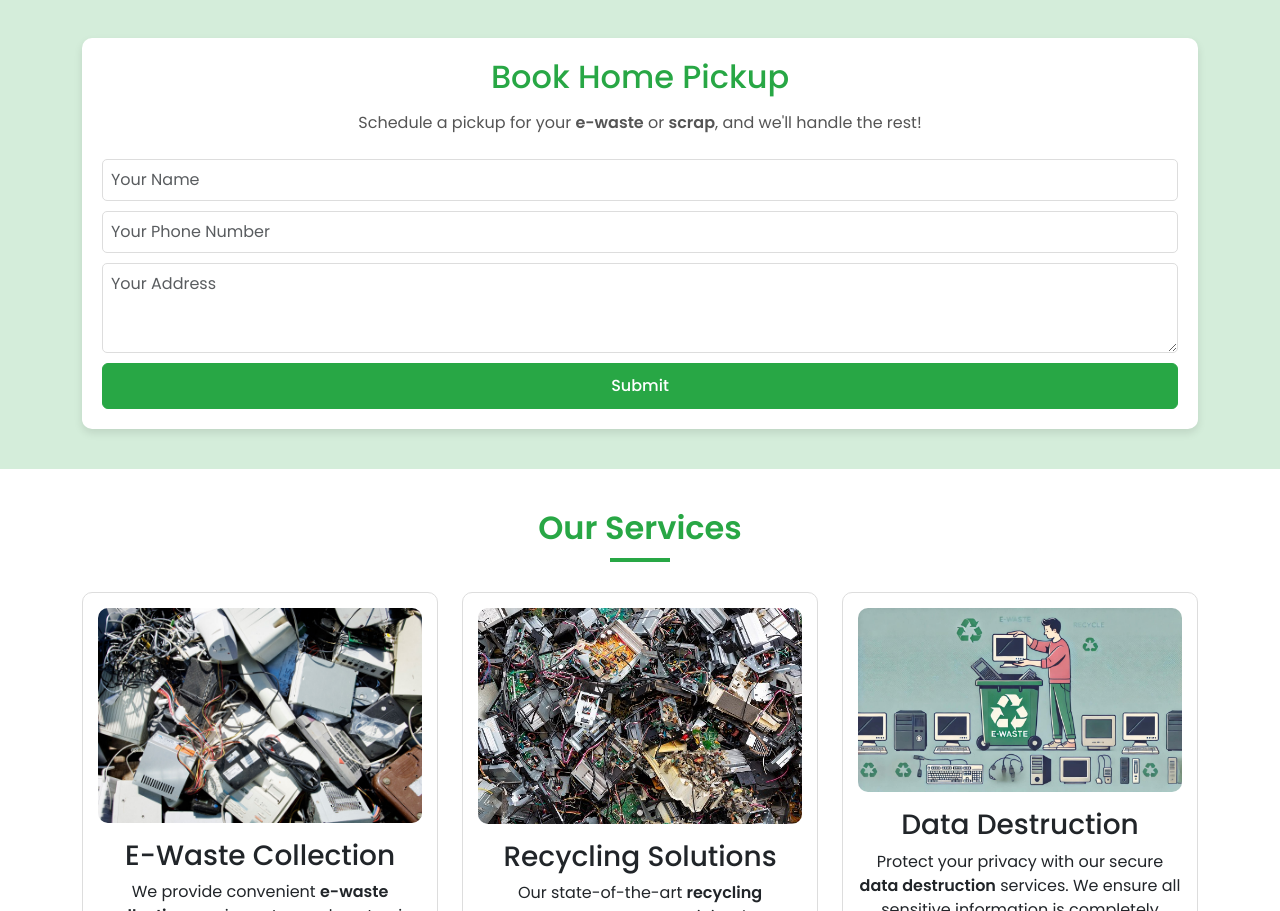
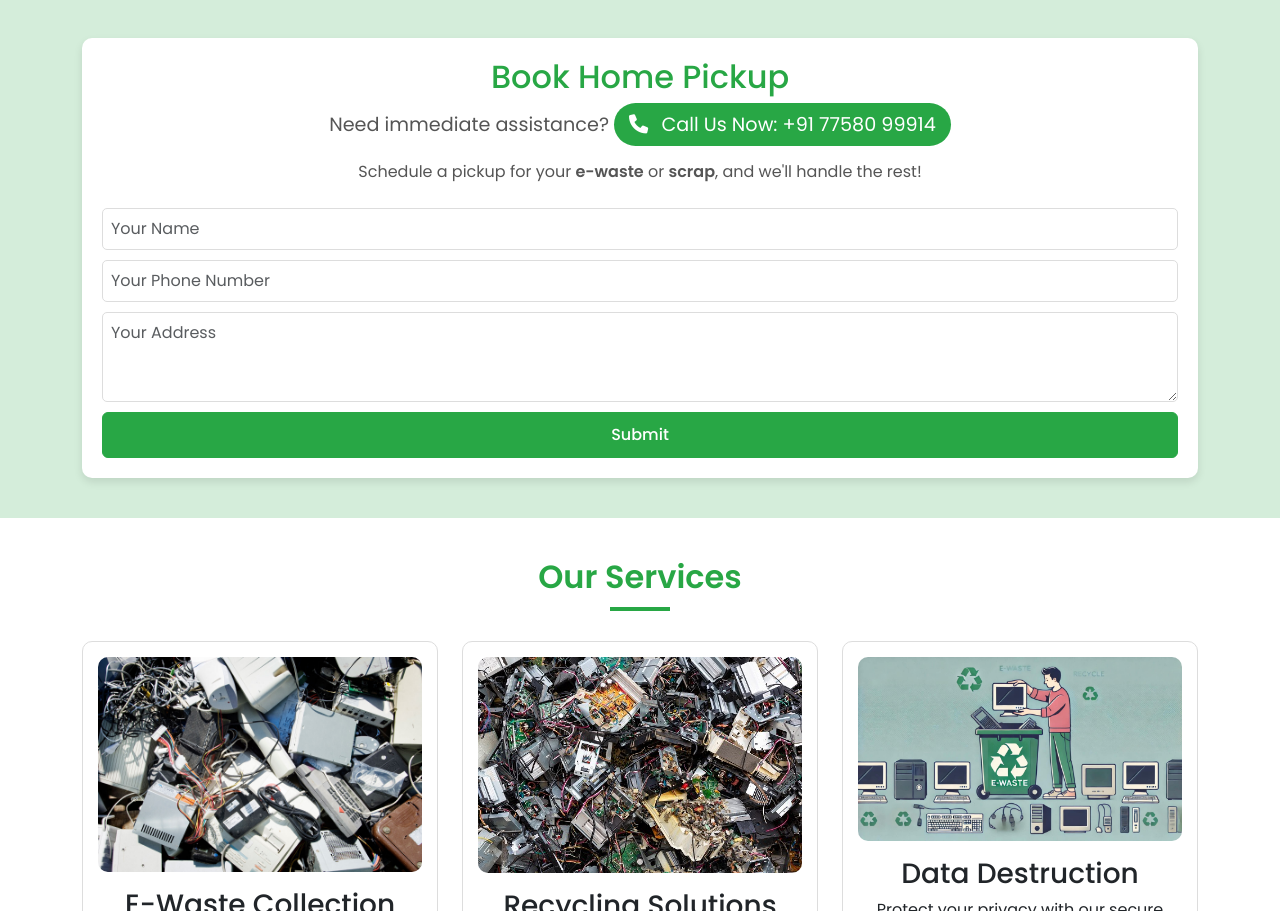
Before and after one commit to punegreenewasterecycler/shreesmarthrecycler.github.io, a plain HTML site: page index.html in a window 1280 px wide. Shown: the part 849-1760 px from the top of the page. Drawn offline with nearby package versions, Linux system fonts and the light colour scheme.

Commit message:
Update index.html

```diff
--- a/index.html
+++ b/index.html
@@ -54,7 +54,6 @@
     window.dataLayer = window.dataLayer || [];
     function gtag() { dataLayer.push(arguments); }
     gtag('js', new Date());
-
     gtag('config', 'AW-16823927659');
   </script>
   <!-- Custom CSS for Flashing Call Number -->
@@ -73,6 +72,29 @@
       0% { opacity: 1; }
       50% { opacity: 0.5; }
       100% { opacity: 1; }
+    }
+
+    .call-now-link {
+      color: #fff;
+      background-color: #28a745;
+      padding: 8px 15px;
+      border-radius: 25px;
+      text-decoration: none;
+      transition: all 0.3s ease;
+    }
+
+    .call-now-link:hover {
+      background-color: #218838;
+      transform: scale(1.05);
+    }
+
+    .call-now-text {
+      font-size: 1.2rem;
+      margin-bottom: 1rem;
+    }
+
+    .call-now-link i {
+      margin-right: 8px;
     }
   </style>
 </head>
@@ -126,6 +148,14 @@
     <div class="container">
       <div class="book-pickup-form">
         <h2>Book Home Pickup</h2>
+        <div class="text-center mb-3">
+          <p class="call-now-text">
+            Need immediate assistance?
+            <a href="tel:+917758099914" class="call-now-link">
+              <i class="fas fa-phone"></i> Call Us Now: +91 77580 99914
+            </a>
+          </p>
+        </div>
         <p class="text-center mb-4">Schedule a pickup for your <strong>e-waste</strong> or <strong>scrap</strong>, and
           we'll handle the rest!</p>
         <form id="pickupForm">
```
